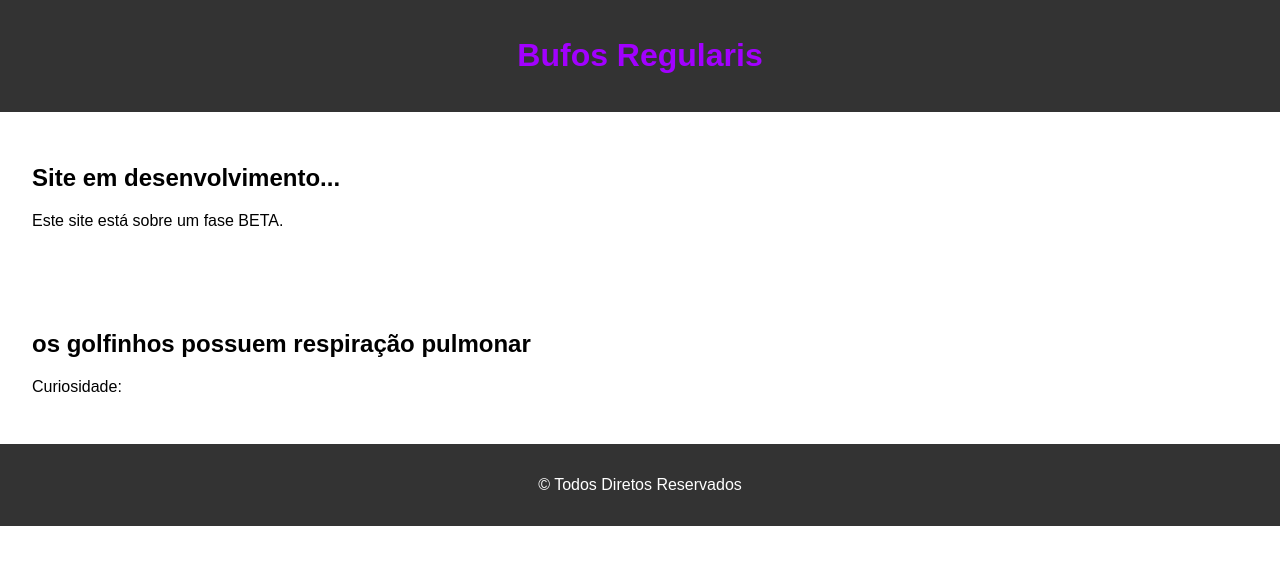
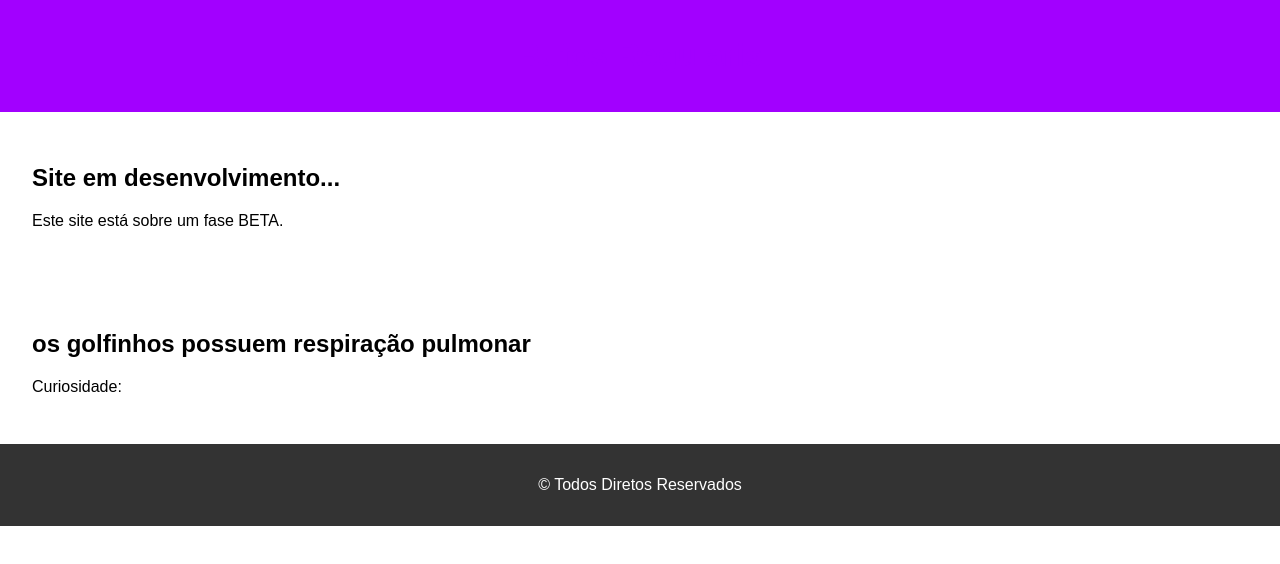
Before and after one commit to BufusRegularis/meu-primeiro-site, a plain HTML site: page index.html in a window 1280 px wide. Drawn offline with Linux system fonts and the light colour scheme.

Commit message:
Update index.html

```diff
--- a/index.html
+++ b/index.html
@@ -10,7 +10,7 @@
             padding: 0;
         }
         header {
-            background-color: #333;
+            background-color: #a200ff;
             color: #a200ff;
             text-align: center;
             padding: 1em;
```
